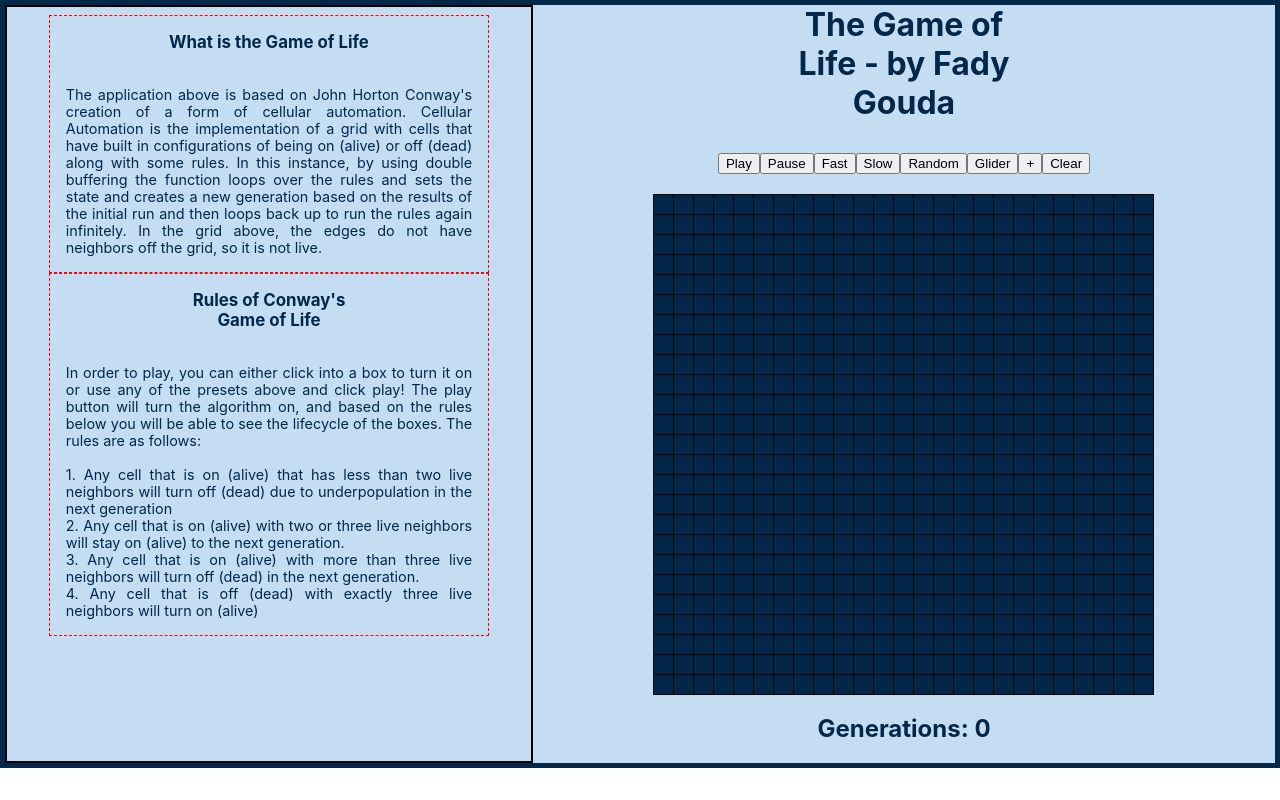
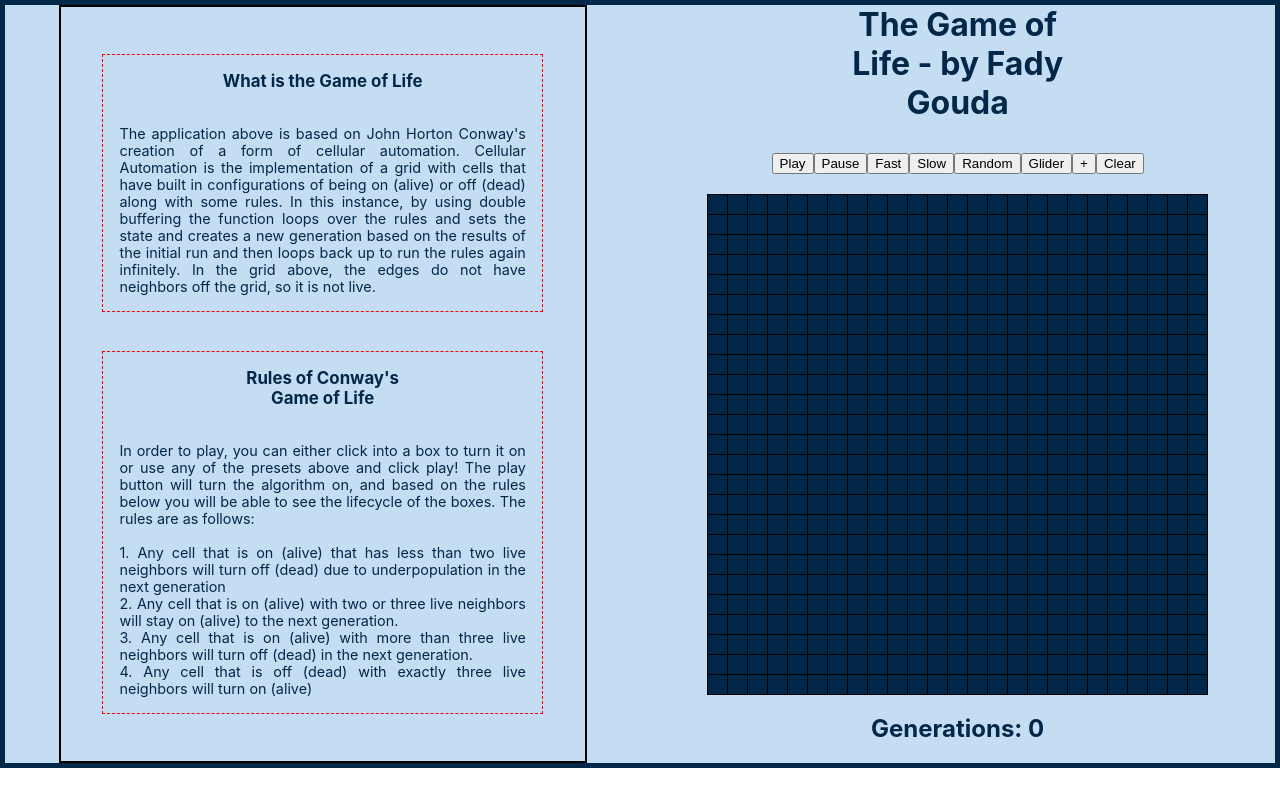
Before and after one commit to fadygouda/CS-PT13-Conway-s-Game-Of-Life, a React (Create React App) app in the folder gameoflife/: page / in a window 1280 px wide. Built offline with nearby package versions, Linux system fonts and the light colour scheme.

Commit message:
adjustment

```diff
--- a/gameoflife/src/App.css
+++ b/gameoflife/src/App.css
@@ -50,6 +50,8 @@
   max-width: 40%;
   border: 2px solid black;
   padding: .5rem .5rem .5rem .5rem;
+  margin: 0 auto;
+  justify-content: space-evenly;
 
 }
 .rules {
```
